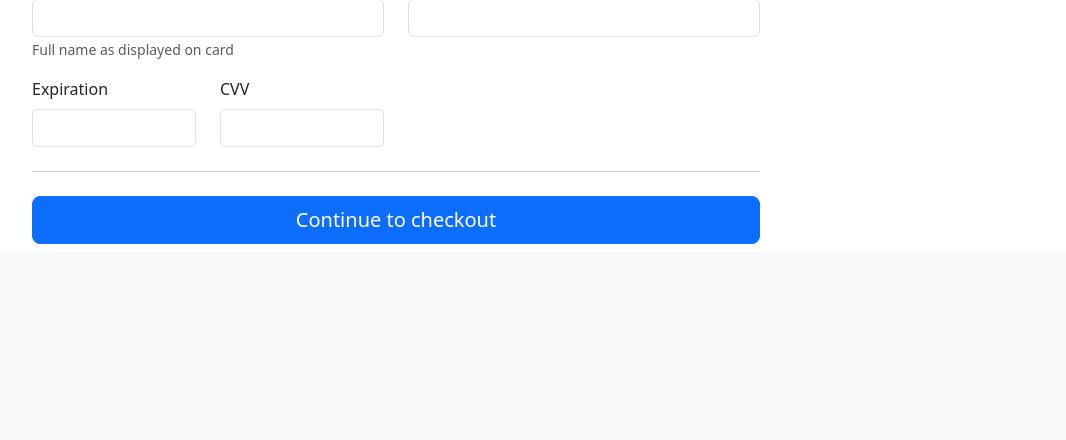
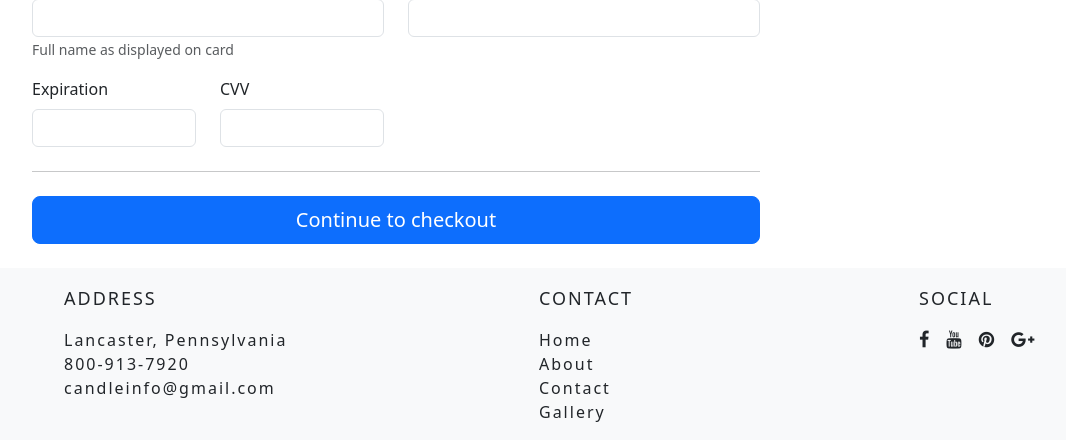
Before and after one commit to awork211/E-Commerce-Store, a Python web app: template templates/cart.html in a window 1280 px wide. Shown: the part 850-1290 px from the top of the page, without its empty margins (50-1116 px from the left). Before the commit the page ends 1094 px from the top, so only its background shows below. Run offline with Jinja, Linux system fonts and the light colour scheme; the template is opened without the code that fills it, so the values that code supplies are empty; some libraries are stand-ins or nearby versions.

Commit message:
added footer for all inherited templates

```diff
--- a/templates/partials/base.html
+++ b/templates/partials/base.html
@@ -7,7 +7,6 @@
         <link href="https://cdn.jsdelivr.net/npm/bootstrap@5.3.0-alpha1/dist/css/bootstrap.min.css" rel="stylesheet" integrity="sha384-GLhlTQ8iRABdZLl6O3oVMWSktQOp6b7In1Zl3/Jr59b6EGGoI1aFkw7cmDA6j6gD" crossorigin="anonymous">
         <link rel="stylesheet" href="/static/styles.css" class="href">
         <link rel="stylesheet" href="https://cdnjs.cloudflare.com/ajax/libs/font-awesome/4.3.0/css/font-awesome.css" class="href">
-
         {% block link %}{% endblock %}
     </head>
     {% endblock %}
@@ -33,8 +32,47 @@
         {% endif %}
     {% endwith %}
     {% block content %}
-
     {% endblock %}
+    <section class="footer align-items-center justify-content-center mt-3 w-100">
+        <div class="container">
+            <div class="row">
+                <div class="col-lg-5 col-md-5 col-sm-4 col-xs-12">
+                    <ul class="address">
+                        <h2>Address</h2>
+                        <li>Lancaster, Pennsylvania</li>
+                        <li>800-913-7920</li>
+                        <li>candleinfo@gmail.com</li>
+                    </ul>
+                </div>
+                <div class="col-lg-4 col-md-4 col-sm-4 col-xs-12">
+                    <ul class="contact">
+                        <h2>Contact</h2>
+                        <li>Home</li>
+                        <li>About</li>
+                        <li>Contact</li>
+                        <li>Gallery</li>
+                    </ul>
+                </div>
+                <div class="col-lg-3 col-md-3 col-sm-4 col-xs-12">
+                    <ul class="social">
+                        <h2>Social</h2>
+                        <li>
+                            <i class="fa fa-facebook fa-2x"></i>
+                       </li>
+                       <li>
+                            <i class="fa fa-youtube fa-2x"></i>
+                       </li>
+                       <li>
+                            <i class="fa fa-pinterest fa-2x"></i>
+                       </li>
+                       <li>
+                            <i class="fa fa-google-plus fa-2x"></i>
+                      </li>
+                    </ul>
+                </div>
+            </div>
+        </div>
+    </section>
     <script src="{{url_for('static', filename='form_validation.js')}}"></script>
     <script src="https://cdn.jsdelivr.net/npm/bootstrap@5.3.0-alpha1/dist/js/bootstrap.bundle.min.js" integrity="sha384-w76AqPfDkMBDXo30jS1Sgez6pr3x5MlQ1ZAGC+nuZB+EYdgRZgiwxhTBTkF7CXvN" crossorigin="anonymous"></script>
     </body>
```
